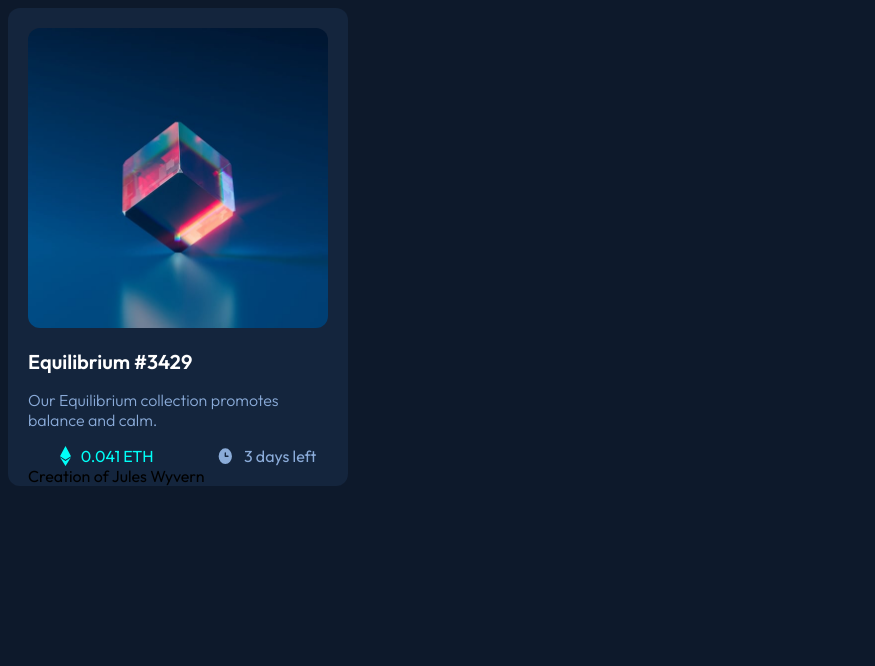
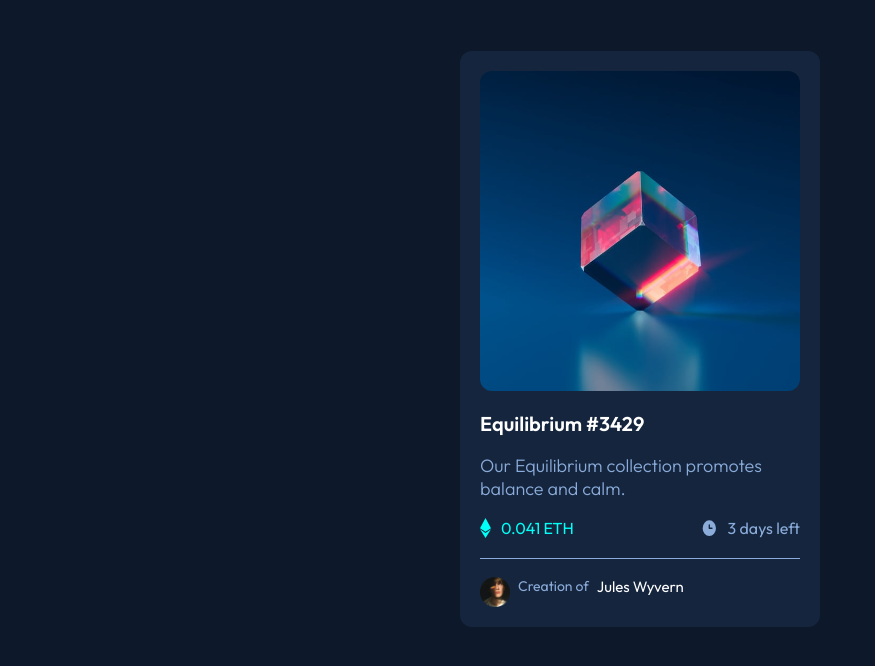
Before and after one commit to hanaeelh/nft-preview-card-component-main, a plain HTML site: page index.html in a window 1280 px wide. Shown: the whole page, without its empty margins (0-875 px from the left). Drawn offline with Linux system fonts and the light colour scheme.

Commit message:
desktop forme

```diff
--- a/index.html
+++ b/index.html
@@ -33,8 +33,16 @@
     </div>
   </div>
 
+  <div class="item3">
+    <img class="imgitem" src="./images/image-avatar.png" alt="image">
+    <div class="item31">
+      Creation of
+    </div>
+    <div class="item32">
+      Jules Wyvern
+    </div>
 
-  Creation of Jules Wyvern
+  </div>
 </section>
 
   <!-- <div class="attribution">
--- a/style.css
+++ b/style.css
@@ -4,16 +4,23 @@ body{
 }
 
 section{
+    display: block;
+    margin-left: auto;
+    margin-top: 4%;
+    margin-right: auto;
     background-color:hsl(216, 50%, 16%);
     width: 320px;
     padding-left: 20px;
+    padding-right: 20px;
+    padding-bottom: 20px;
     padding-top: 20px;
     border-radius: 12px;
     font-family: "Outfit",sans-serif;
+
 }
 
 .main-img{
-    width: 300px ;
+    width: 320px ;
     border-radius: 12px;
 }
 
@@ -23,16 +30,18 @@ h2{
 }
 p{
     color: hsl(215, 51%, 70%);
+    font-size: 18px;
     font-weight: 300;
     padding-right: 20px;
 }
 
 .item{
     display: flex;
-    align-items: center;
-    justify-content: space-around;
+    justify-content: space-between;
+    padding-bottom: 20px;
+    border: none;
+    border-bottom: 0.5px solid hsl(215, 51%, 70%);
 }
-
 .item1{
     display: flex;
     color: hsl(178, 100%, 50%);
@@ -45,3 +54,21 @@ p{
 .item img{
     margin-right: 10px;
 }
+
+.imgitem{
+    width: 30px;
+}
+.item3{
+    padding-top: 5px;
+    display: flex;
+    margin-top: 4%;
+    gap: 8px;
+}
+.item31{
+    color: hsl(215, 51%, 70%);
+    font-size: 14px;
+}
+.item32{
+    color:hsl(0, 0%, 100%);
+    font-size: 15px;
+}
```
